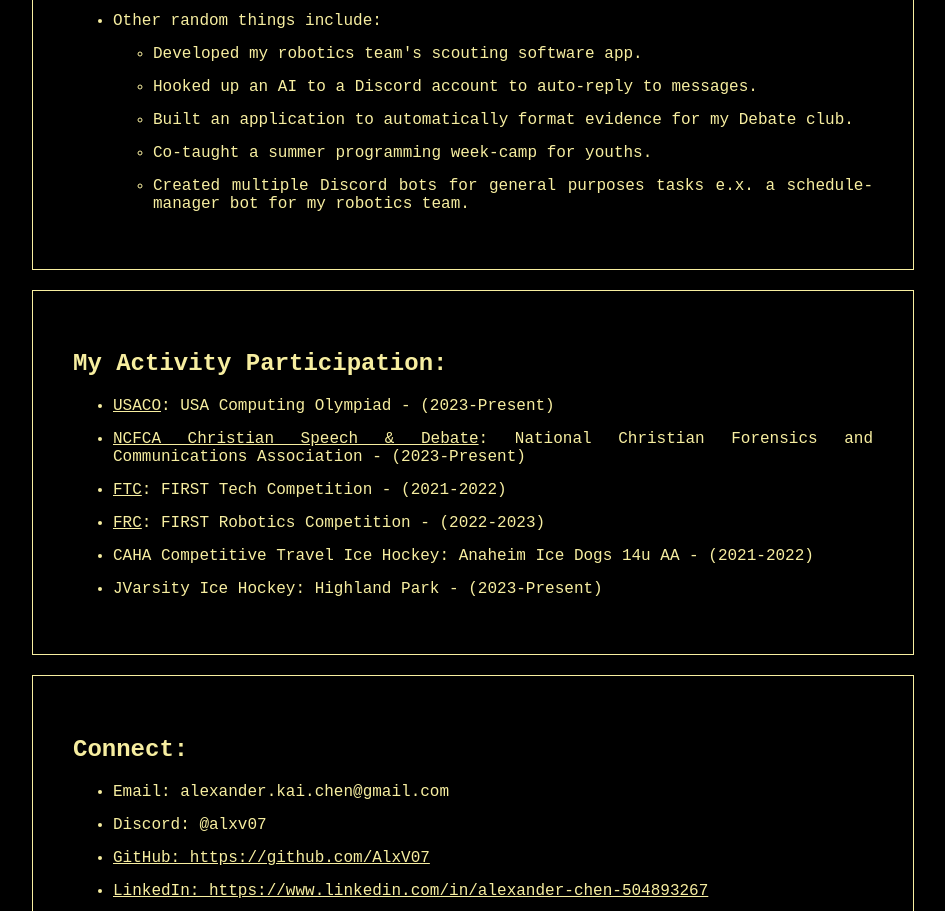
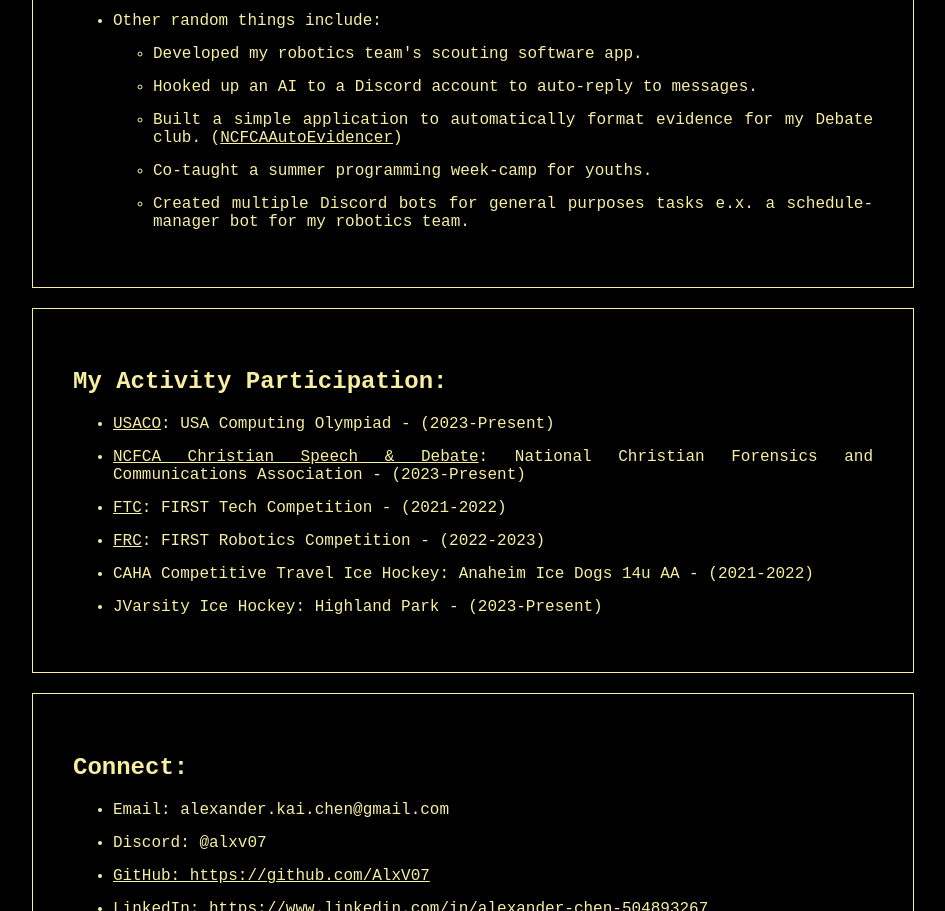
Before and after one commit to AlxV07/AboutMe, a plain HTML site: page index.html in a window 1280 px wide. Shown: the part 1296-2207 px from the top of the page, without its empty margins (167-1112 px from the left). Drawn offline with Linux system fonts and the light colour scheme.

Commit message:
website update

```diff
--- a/index.html
+++ b/index.html
@@ -60,7 +60,8 @@
             <ul style="margin-top: 15px">
                 <li>Developed my robotics team's scouting software app.</li>
                 <li>Hooked up an AI to a Discord account to auto-reply to messages.</li>
-                <li>Built an application to automatically format evidence for my Debate club.</li>
+                <li>Built a simple application to automatically format evidence for my Debate club.
+                (<a  href="https://alxv07.github.io/NCFCAAutoEvidencer/">NCFCAAutoEvidencer</a>)</li>
                 <li>Co-taught a summer programming week-camp for youths.</li>
                 <li>Created multiple Discord bots for general purposes tasks e.x. a schedule-manager bot for my robotics team.</li>
             </ul>
```
